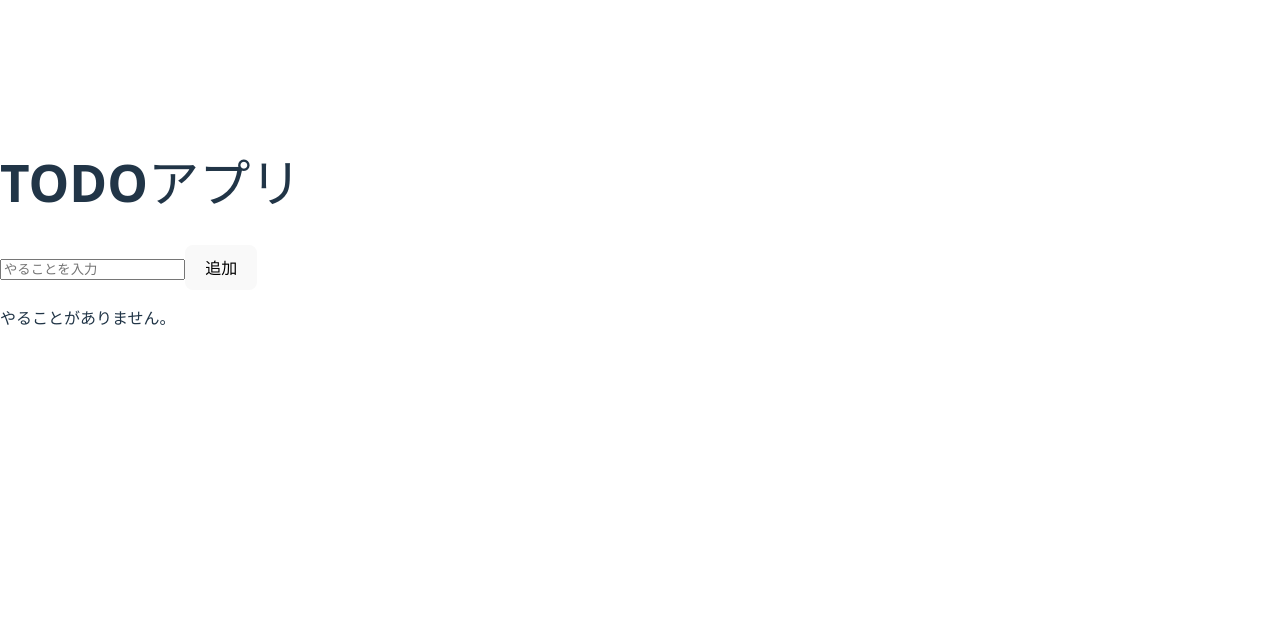
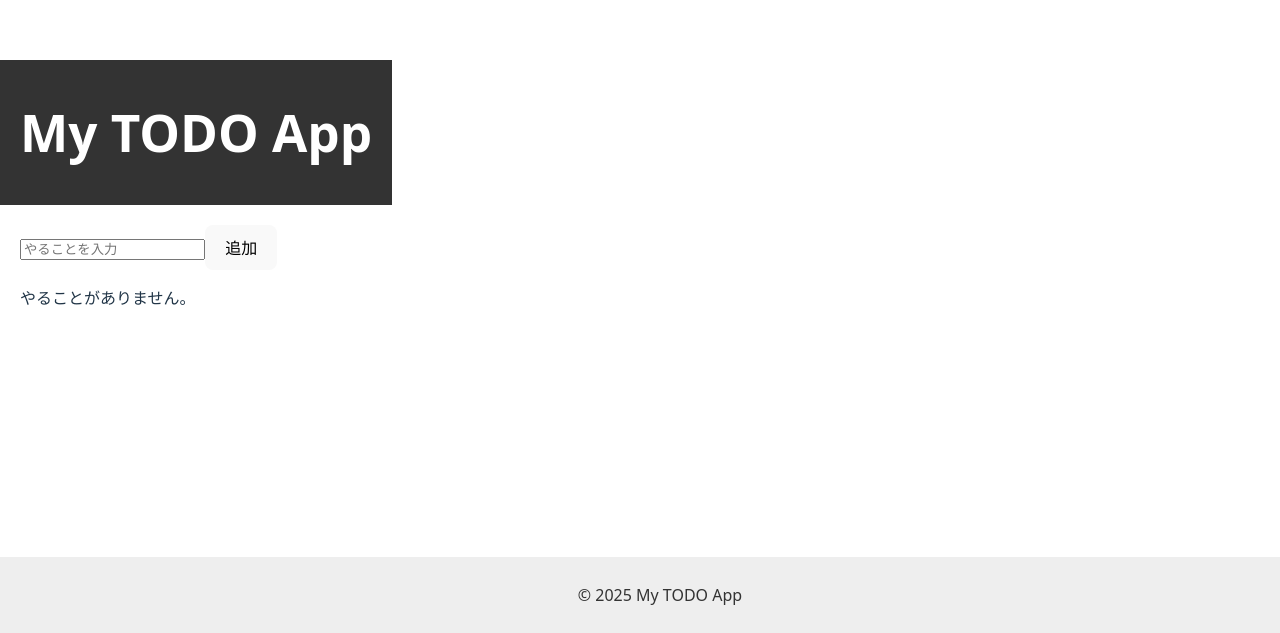
Before and after one commit to s-fujiiiiiiiii/Todo-app-react-, a React (Vite) app: page / in a window 1280 px wide. Shown: the part 167-800 px from the top of the page. Built offline with nearby package versions, Linux system fonts and the light colour scheme.

Commit message:
header.footer追加

```diff
--- a/src/App.jsx
+++ b/src/App.jsx
@@ -1,4 +1,6 @@
 import { useState, useEffect } from 'react';
+import Header from './components/Header';
+import Footer from './components/Footer';
 import TodoForm from './components/TodoForm';
 import TodoList from './components/TodoList';
 
@@ -12,7 +14,7 @@ function App() {
     }
   }, []);
 
-  useEffect (() => {
+  useEffect(() => {
     localStorage.setItem('my-dotos', JSON.stringify(todos));
   }, [todos]);
 
@@ -33,10 +35,13 @@ function App() {
   };
 
   return (
-    <div>
-      <h1>TODOアプリ</h1>
-      <TodoForm onAdd={addTodo} />
-      <TodoList todos={todos} onToggle={toggleTodo} onDelete={deleteTodo} />
+    <div style={{ paddingBottom: '60px' }}>
+      <Header />
+      <main style={{ padding: '20px', maxWidth: '600px', margin: '0 auto' }}>
+        <TodoForm onAdd={addTodo} />
+        <TodoList todos={todos} onToggle={toggleTodo} onDelete={deleteTodo} />
+      </main>
+      <Footer />
     </div>
   );
 }
--- /dev/null
+++ b/src/components/Footer.jsx
@@ -0,0 +1,21 @@
+function Footer() {
+    return (
+        <footer style={style.footer}>
+            <p>&copy; 2025 My TODO App</p>
+        </footer>
+    );
+}
+
+const style = {
+    footer: {
+        backgroundColor: '#eee',
+        color: '#333',
+        padding: '10px 20px',
+        textAlign: 'center',
+        position: 'fixed',
+        bottom: 0,
+        width: '100%'
+    }
+}
+
+export default Footer;
--- /dev/null
+++ b/src/components/Header.jsx
@@ -0,0 +1,18 @@
+function Header() {
+    return (
+        <header style={styles.header}>
+            <h1>My TODO App</h1>
+        </header>
+    );
+}
+
+const styles = {
+    header: {
+        backgroundColor: '#333',
+        color: '#fff',
+        padding: '10px 20px',
+        textAlign: 'center',
+    }
+};
+
+export default Header
```
